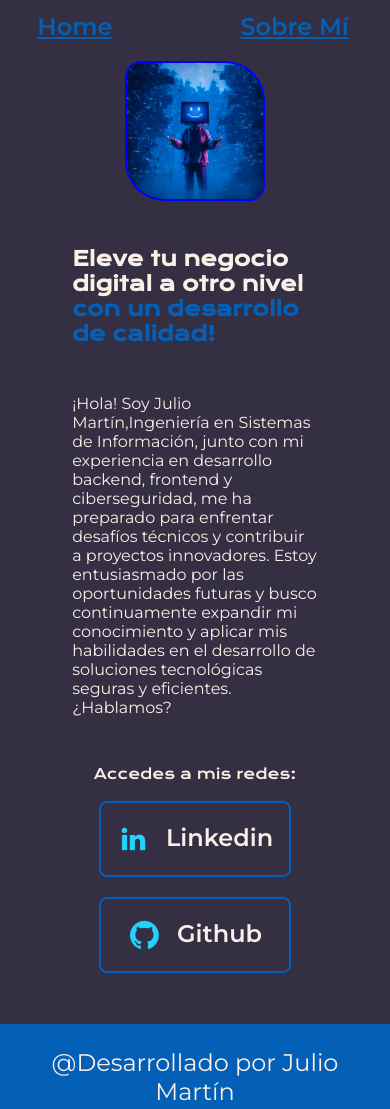
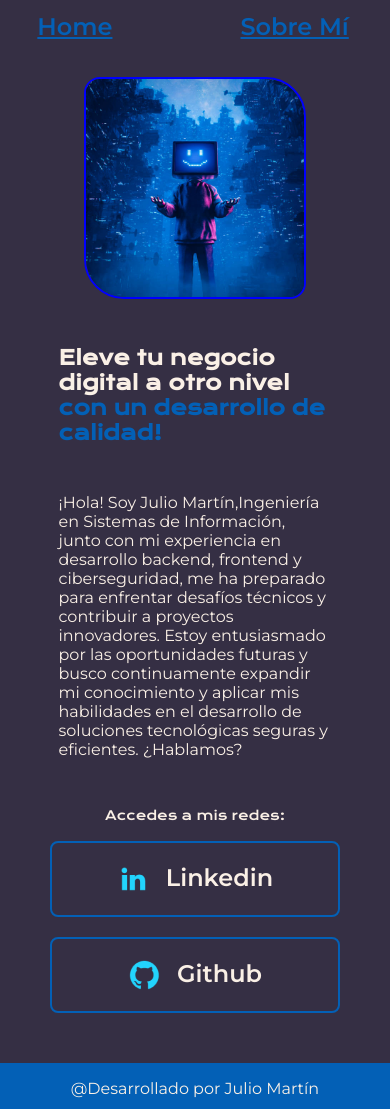
Before and after one commit to JulioMartin12/portafolio, a plain HTML site: page index.html in a window 390 px wide. Shown: the top 1109 px of the page. Drawn offline with nearby package versions, Linux system fonts and the light colour scheme.

Commit message:
Actualizando css 960px la imagen

```diff
--- a/style/style.css
+++ b/style/style.css
@@ -159,7 +159,7 @@ padding: 3% 1% 3% 0%;
 
 @media(max-width:960px){
   .presentacion__contenido {
-    width:90%;
+    width:100%;
     gap: 3rem;
     margin: 2.5rem;
 
@@ -171,19 +171,26 @@ padding: 3% 1% 3% 0%;
   .presentacion__enlaces_link{
 
     padding: auto;
-    width: 60%;
+    width: 90%;
 
   }
   .presentacion__enlaces__subtitulo{
-    font-size: 0.9rem;
+    font-size: 0.8rem;
   }
 
+
   .presentacion__imagen {
-    width: 50%;
+    width: 80%;
     border-top-right-radius: 2.5rem;
     border-bottom-left-radius: 2.5rem;
     border-top-left-radius: 1rem;
     border-bottom-right-radius: 1rem;
     border:2px solid #0000ff;
+    margin-top: 1rem;
+  }
+
+  .footer {
+     padding: 1rem;
+    font-size: 1rem;
   }
 }
```
